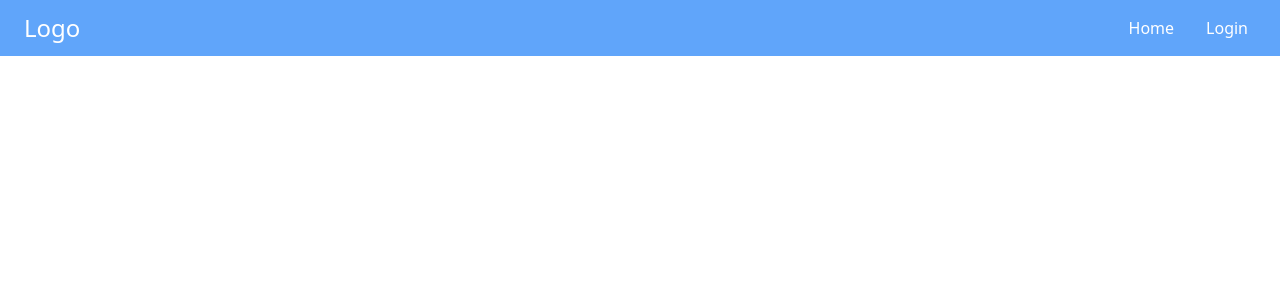
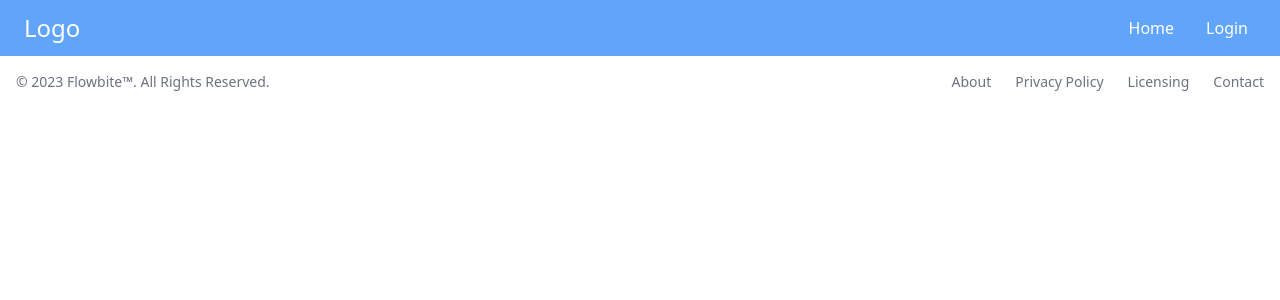
Before and after one commit to bexy65/dashboard12, a Next.js app: page / in a window 1280 px wide. Shown: the top 300 px of the page. Built offline with nearby package versions, Linux system fonts and the light colour scheme; no server answers.

Commit message:
add basic footer, fix children prop to h-full

```diff
--- /dev/null
+++ b/app/components/footer/footer.tsx
@@ -0,0 +1,41 @@
+import React from 'react';
+
+function Footer() {
+    return (
+        <footer className='bg-white dark:bg-gray-800 w-full'>
+            <div className='w-full mx-auto max-w-screen-xl p-4 md:flex md:items-center md:justify-between'>
+                <span className='text-sm text-gray-500 sm:text-center dark:text-gray-400'>
+                    © 2023{' '}
+                    <a href='https://flowbite.com/' className='hover:underline'>
+                        Flowbite™
+                    </a>
+                    . All Rights Reserved.
+                </span>
+                <ul className='flex flex-wrap items-center mt-3 text-sm font-medium text-gray-500 dark:text-gray-400 sm:mt-0'>
+                    <li>
+                        <a href='#' className='hover:underline me-4 md:me-6'>
+                            About
+                        </a>
+                    </li>
+                    <li>
+                        <a href='#' className='hover:underline me-4 md:me-6'>
+                            Privacy Policy
+                        </a>
+                    </li>
+                    <li>
+                        <a href='#' className='hover:underline me-4 md:me-6'>
+                            Licensing
+                        </a>
+                    </li>
+                    <li>
+                        <a href='#' className='hover:underline'>
+                            Contact
+                        </a>
+                    </li>
+                </ul>
+            </div>
+        </footer>
+    );
+}
+
+export default Footer;
--- a/app/dashboard/page.tsx
+++ b/app/dashboard/page.tsx
@@ -5,7 +5,7 @@
 export default withPageAuthRequired(
     function DashboardPage() {
         return (
-            <div className='flex-none w-full'>
+            <div className='flex-none h-screen w-full'>
                 <DashboardMain />
             </div>
         );
--- a/app/layout.tsx
+++ b/app/layout.tsx
@@ -2,6 +2,7 @@
 import './globals.css';
 import { UserProvider } from '@auth0/nextjs-auth0/client';
 import Navbar from './components/navbar/page';
+import Footer from './components/footer/footer';
 
 export const metadata: Metadata = {
     title: 'Create Next App',
@@ -19,6 +20,7 @@
                 <body className='flex flex-col min-h-screen items-center'>
                     <Navbar />
                     {children}
+                    <Footer />
                 </body>
             </html>
         </UserProvider>
```
